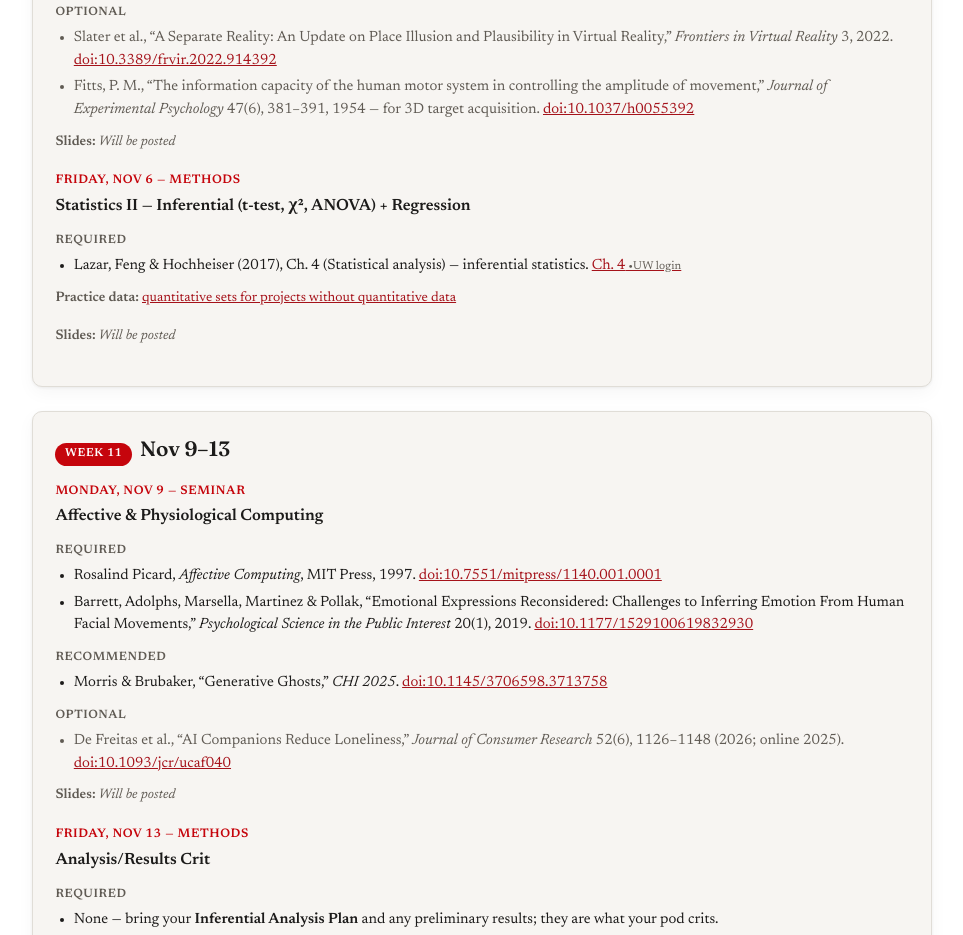
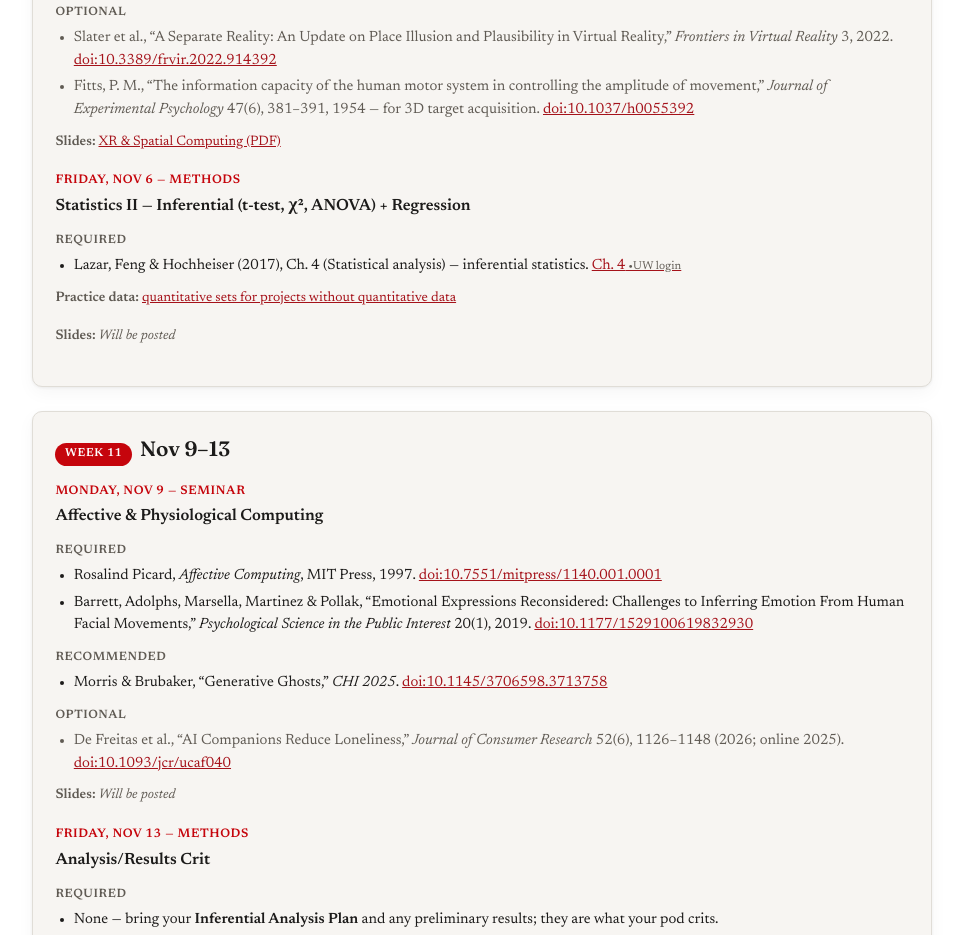
Before and after one commit to CS770/Fall26, a plain HTML site: page schedule.html in a window 1280 px wide. Shown: the part 7376-8311 px from the top of the page, without its empty margins (158-1121 px from the left). Drawn offline with Linux system fonts and the light colour scheme.

Commit message:
Schedule: link Mon Nov 2 slides
Co-Authored-By: Claude Opus 5.5 <noreply@anthropic.com>

```diff
--- a/schedule.html
+++ b/schedule.html
@@ -382,7 +382,7 @@
           <li>Slater et al., &ldquo;A Separate Reality: An Update on Place Illusion and Plausibility in Virtual Reality,&rdquo; <em>Frontiers in Virtual Reality</em> 3, 2022. <a href="https://doi.org/10.3389/frvir.2022.914392">doi:10.3389/frvir.2022.914392</a></li>
           <li>Fitts, P. M., &ldquo;The information capacity of the human motor system in controlling the amplitude of movement,&rdquo; <em>Journal of Experimental Psychology</em> 47(6), 381&ndash;391, 1954 &mdash; for 3D target acquisition. <a href="https://doi.org/10.1037/h0055392">doi:10.1037/h0055392</a></li>
         </ul>
-        <p class="slides"><strong>Slides:</strong> <span class="pending">Will be posted</span></p>
+        <p class="slides"><strong>Slides:</strong> <a href="lecture-pdfs/w10-seminar-xr.pdf">XR &amp; Spatial Computing (PDF)</a></p>
       </div>
       <div class="session">
         <p class="day">Friday, Nov 6 &mdash; Methods</p>
```
